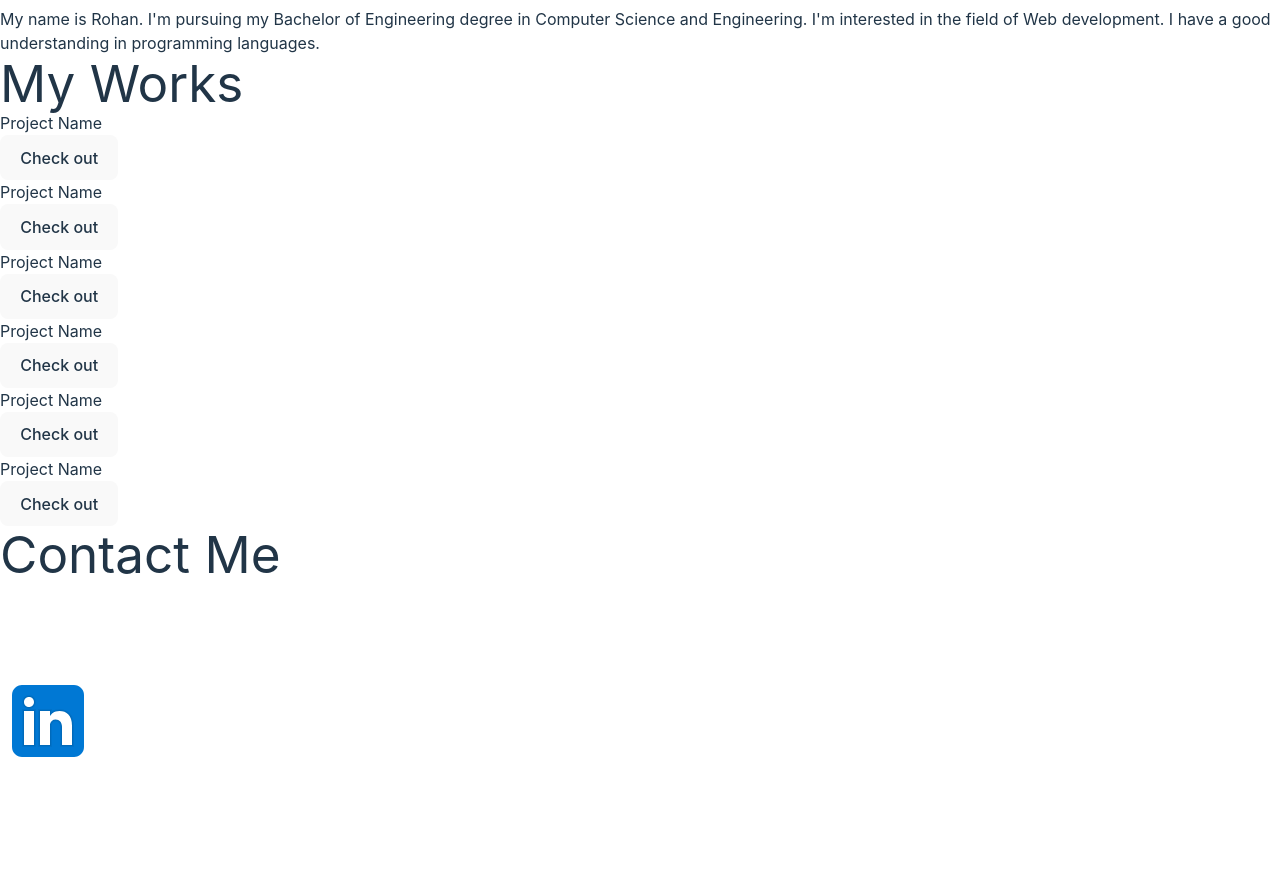
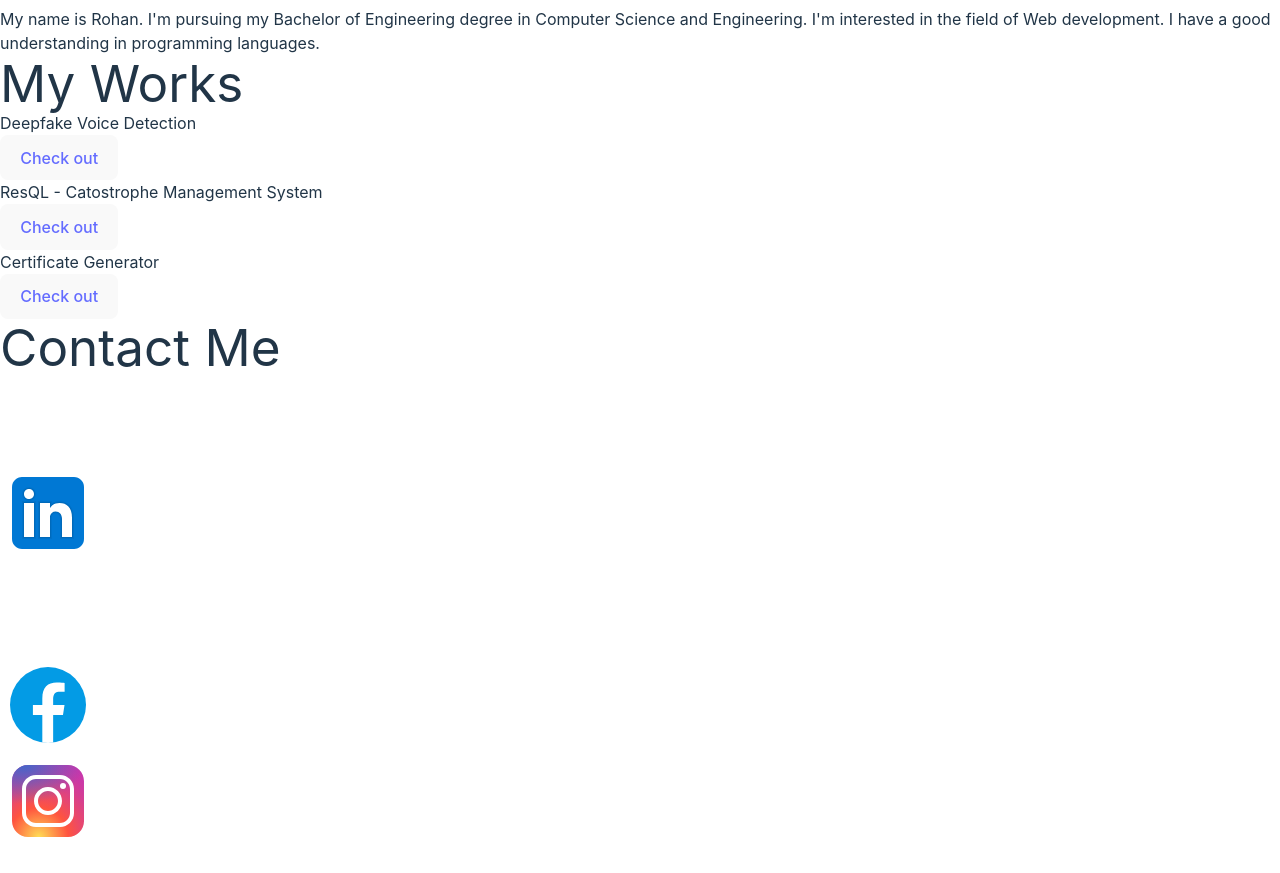
Before and after one commit to rohancs127/rohan-portfolio, a React (Vite) app: page / in a window 1280 px wide. Shown: the part 3218-4091 px from the top of the page. After the commit the page ends 4067 px from the top, so only its background shows below. Built offline with nearby package versions, Linux system fonts and the light colour scheme.

Commit message:
updates project card with name and github link

```diff
--- a/src/Components/ProjectCard.jsx
+++ b/src/Components/ProjectCard.jsx
@@ -1,10 +1,14 @@
 import React from "react";
 
-function ProjectCard() {
+function ProjectCard({ projectName, projectLink }) {
   return (
     <div className="flex-col items-start border-none shadow shadow-sm shadow-gray-700  p-10 w-72 rounded-lg transition-all duration-300 bg-gradient-to-r from-indigo-950 to-zinc-900 hover:shadow-gray-700 hover:shadow-md">
-      <h2 className="text-xl mb-7 font-bold">Project Name</h2>
-      <button className="relative left-0 right-0 bottom-0 font-bold bg-indigo-900 text-slate-200 border-none hover:text-indigo-900 hover:bg-slate-200 transition-all duration-200">Check out</button>
+      <h2 className="text-xl mb-7 font-bold">{projectName}</h2>
+      <a href={projectLink}>
+        <button className="relative left-0 right-0 bottom-0 font-bold bg-indigo-900 text-slate-200 border-none hover:text-indigo-900 hover:bg-slate-200 transition-all duration-200">
+          Check out
+        </button>
+      </a>
     </div>
   );
 }
--- a/src/Pages/Project.jsx
+++ b/src/Pages/Project.jsx
@@ -9,13 +9,19 @@ function Project() {
           My Works
         </h1>
       </div>
-      <div className="grid grid-cols-4 gap-16 px-20">
-        <ProjectCard />
-        <ProjectCard />
-        <ProjectCard />
-        <ProjectCard />
-        <ProjectCard />
-        <ProjectCard />
+      <div className="flex gap-20 justify-center">
+        <ProjectCard
+          projectName="Deepfake Voice Detection"
+          projectLink="https://github.com/rohancs127/Deepfake_voice_detection"
+        />
+        <ProjectCard
+          projectName="ResQL - Catostrophe Management System"
+          projectLink="https://github.com/rohancs127/ResQL"
+        />
+        <ProjectCard
+          projectName="Certificate Generator"
+          projectLink="https://github.com/rohancs127/Certificate-generator"
+        />
       </div>
     </div>
   );
```
